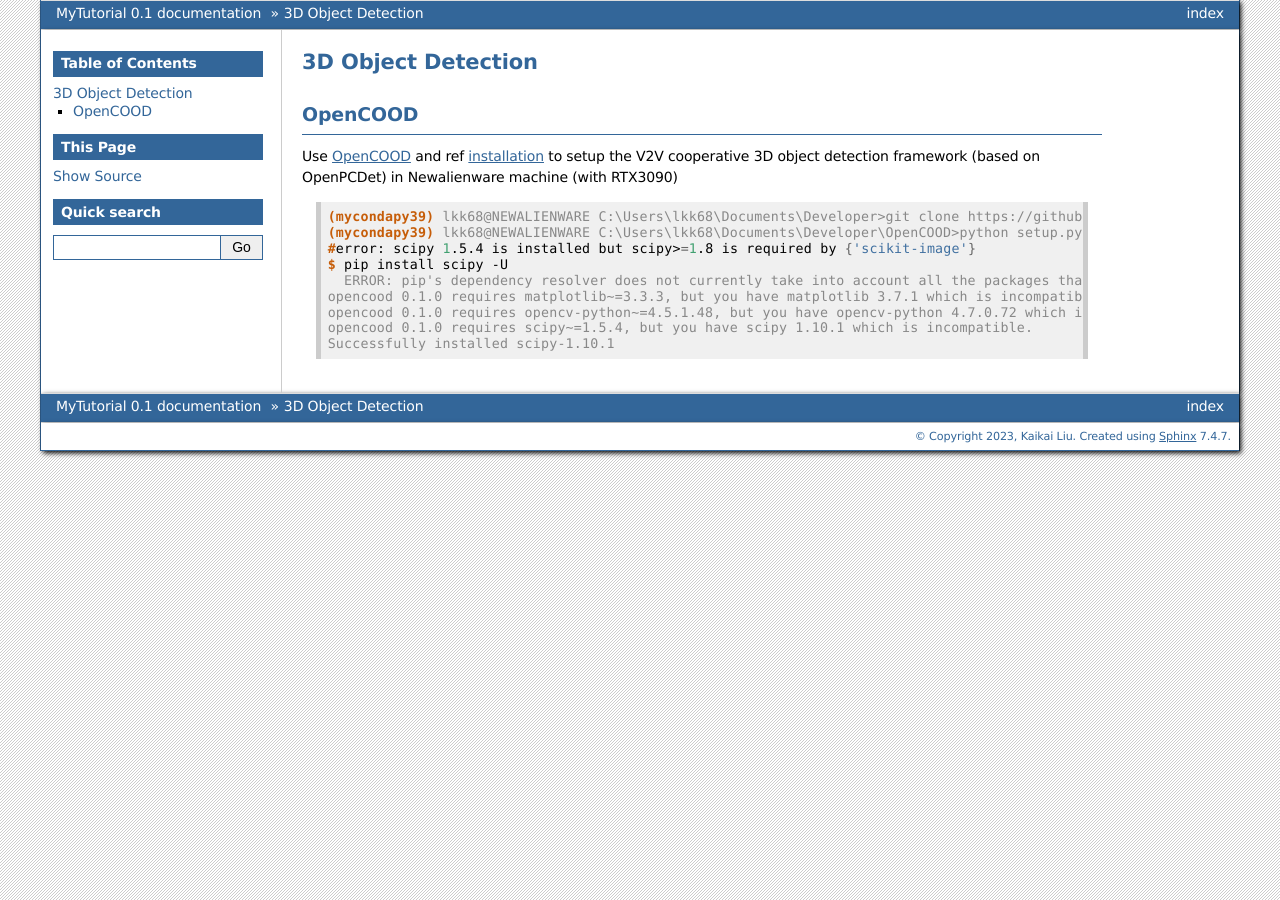
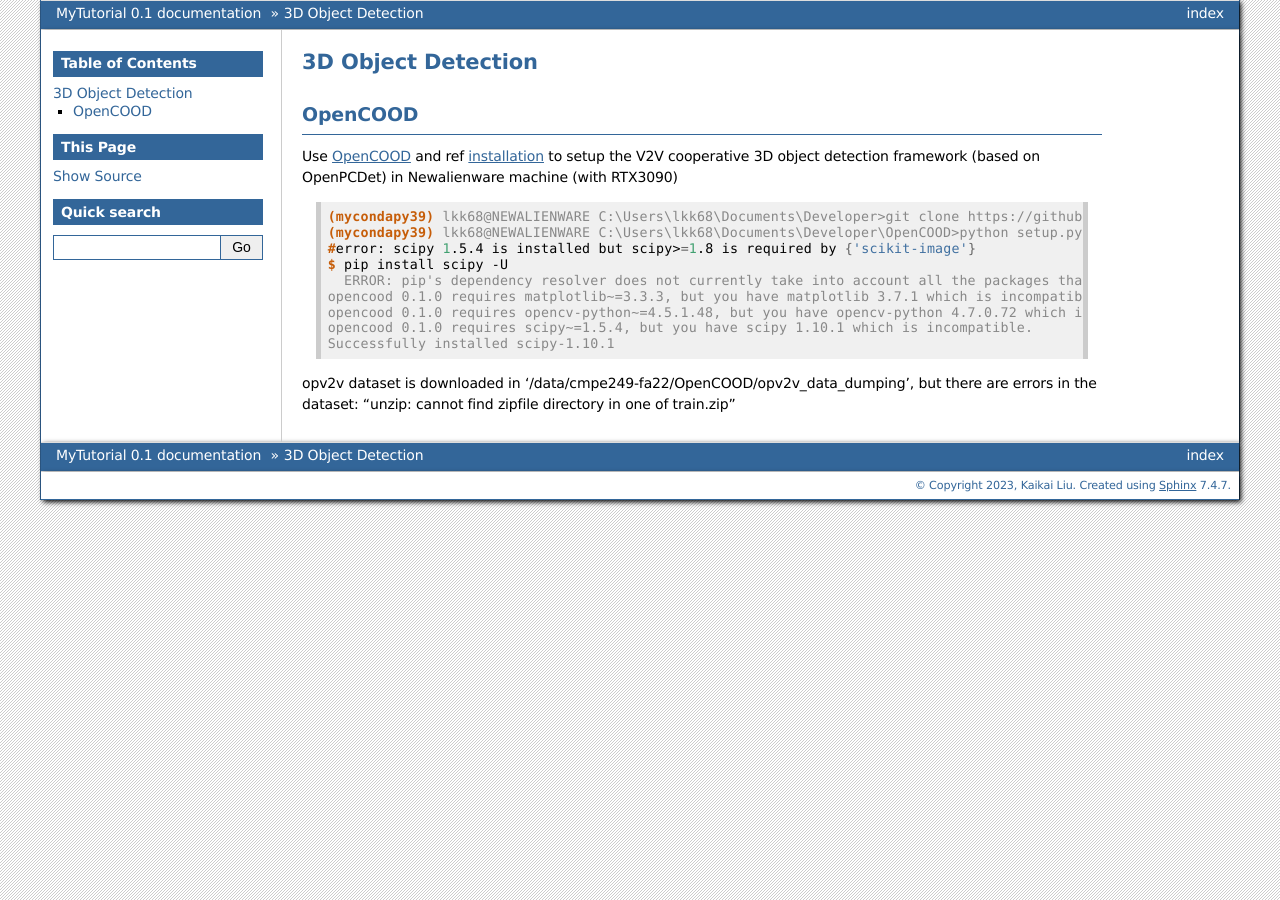
Before and after one commit to lkk688/mytutorial, a Sphinx documentation site: the page built from docs/source/3ddetection.rst, in a window 1280 px wide. Built offline with Sphinx 7.4.7, drawn with Linux system fonts in a browser that asks for light colours.

Commit message:
Update 3ddetection.rst

```diff
--- a/docs/source/3ddetection.rst
+++ b/docs/source/3ddetection.rst
@@ -17,3 +17,5 @@ Use `OpenCOOD <https://github.com/DerrickXuNu/OpenCOOD>`_ and ref `installation
   opencood 0.1.0 requires opencv-python~=4.5.1.48, but you have opencv-python 4.7.0.72 which is incompatible.
   opencood 0.1.0 requires scipy~=1.5.4, but you have scipy 1.10.1 which is incompatible.
   Successfully installed scipy-1.10.1
+
+opv2v dataset is downloaded in '/data/cmpe249-fa22/OpenCOOD/opv2v_data_dumping', but there are errors in the dataset: "unzip:  cannot find zipfile directory in one of train.zip"
```
